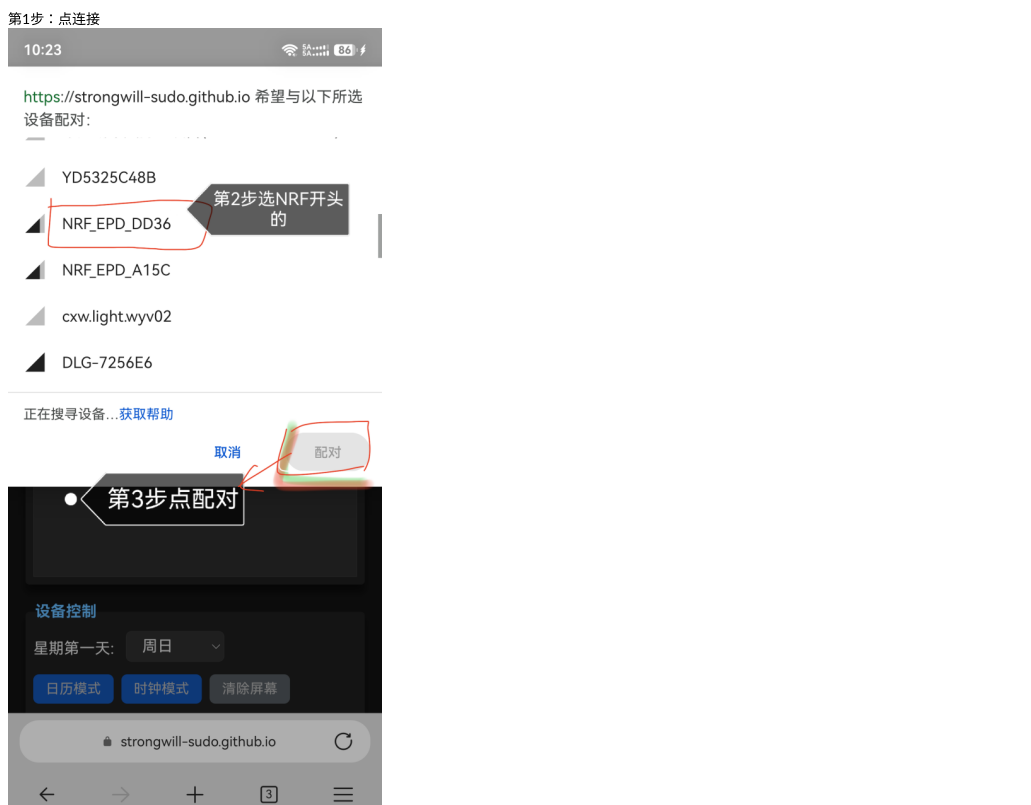
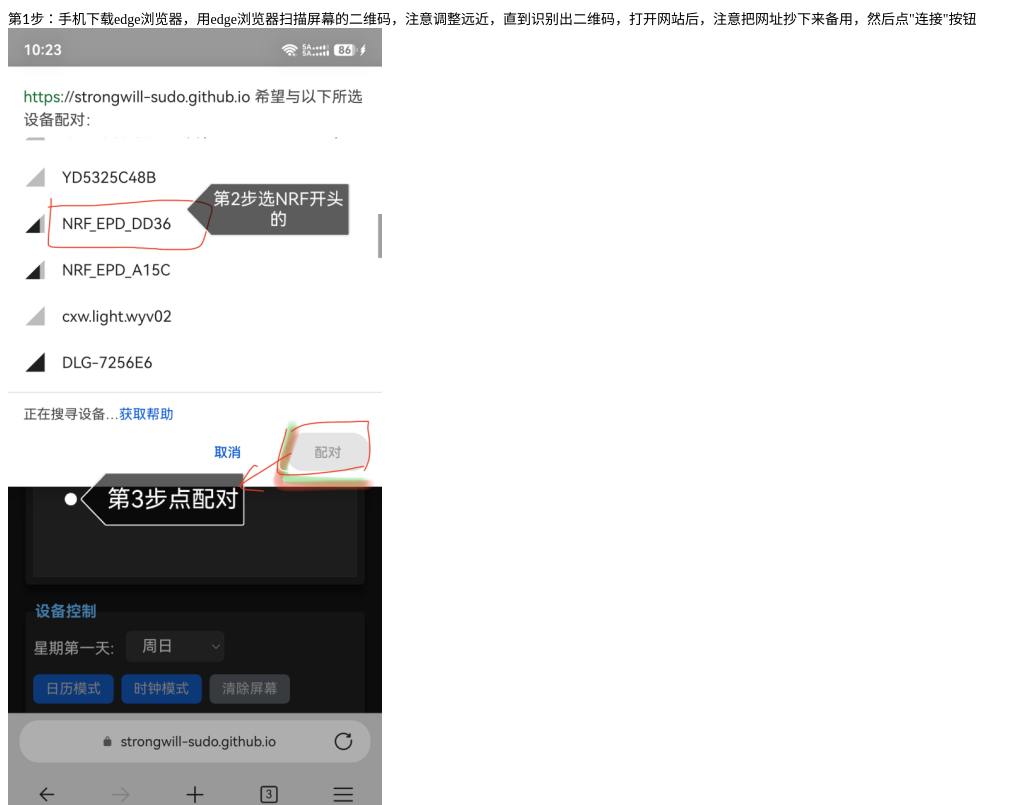
Before and after one commit to strongwill-sudo/epd, a plain HTML site: page dongshan/howuse.html in a window 1280 px wide. Shown: the top 805 px of the page, without its empty margins (0-1031 px from the left). Drawn offline with Linux system fonts and the light colour scheme.

Commit message:
Revise connection steps for Edge browser usage
Updated instructions for connecting using the Edge browser, including details on scanning QR codes and saving website URLs.

```diff
--- a/dongshan/howuse.html
+++ b/dongshan/howuse.html
@@ -487,7 +487,7 @@ mso-hansi-font-family:Calibri;mso-bidi-font-family:'Times New Roman';font-size:1
 mso-font-kerning:1.0000pt;" ><o:p></o:p></span></p><p class=MsoNormal ><span style="mso-spacerun:'yes';font-family:宋体;font-size:10.5000pt;
 mso-font-kerning:1.0000pt;" ><font face="宋体" >第</font></span><span style="mso-spacerun:'yes';font-family:Calibri;mso-fareast-font-family:宋体;
 font-size:10.5000pt;mso-font-kerning:1.0000pt;" >1</span><span style="mso-spacerun:'yes';font-family:宋体;font-size:10.5000pt;
-mso-font-kerning:1.0000pt;" ><font face="宋体" >步：点连接</font></span><span style="mso-spacerun:'yes';font-family:Calibri;mso-fareast-font-family:宋体;
+mso-font-kerning:1.0000pt;" ><font face="宋体" >步：手机下载edge浏览器，用edge浏览器扫描屏幕的二维码，注意调整远近，直到识别出二维码，打开网站后，注意把网址抄下来备用，然后点"连接"按钮</font></span><span style="mso-spacerun:'yes';font-family:Calibri;mso-fareast-font-family:宋体;
 mso-bidi-font-family:'Times New Roman';font-size:10.5000pt;mso-font-kerning:1.0000pt;" ><o:p></o:p></span></p><p class=MsoNormal ><span><img width="374"  height="808"  src="howuse.files/howuse105.png" ></span><span style="mso-spacerun:'yes';font-family:宋体;mso-ascii-font-family:Calibri;
 mso-hansi-font-family:Calibri;mso-bidi-font-family:'Times New Roman';font-size:10.5000pt;
 mso-font-kerning:1.0000pt;" >&nbsp;</span><span style="mso-spacerun:'yes';font-family:宋体;mso-ascii-font-family:Calibri;
```
